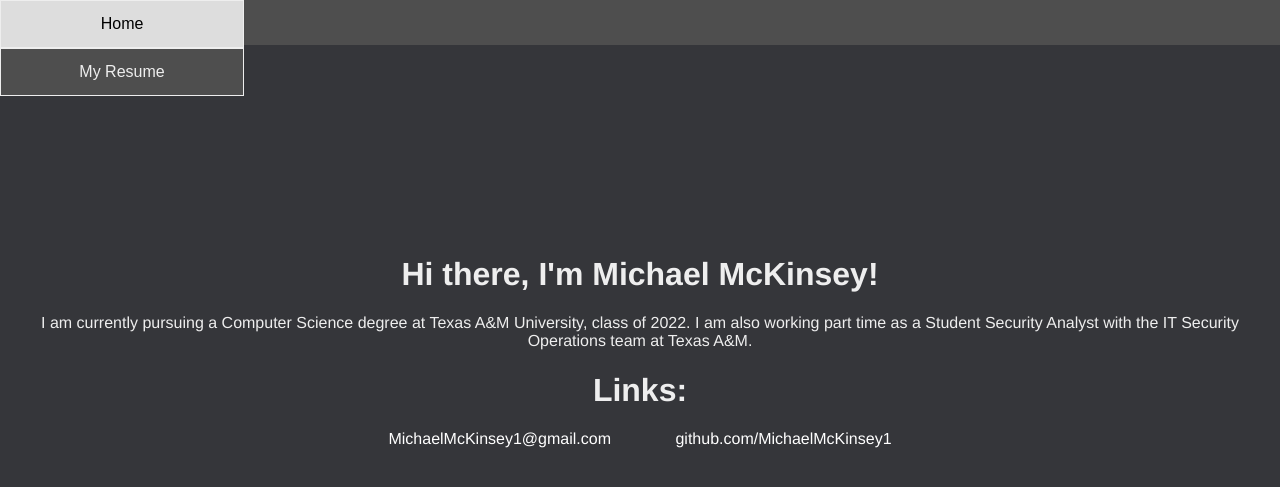
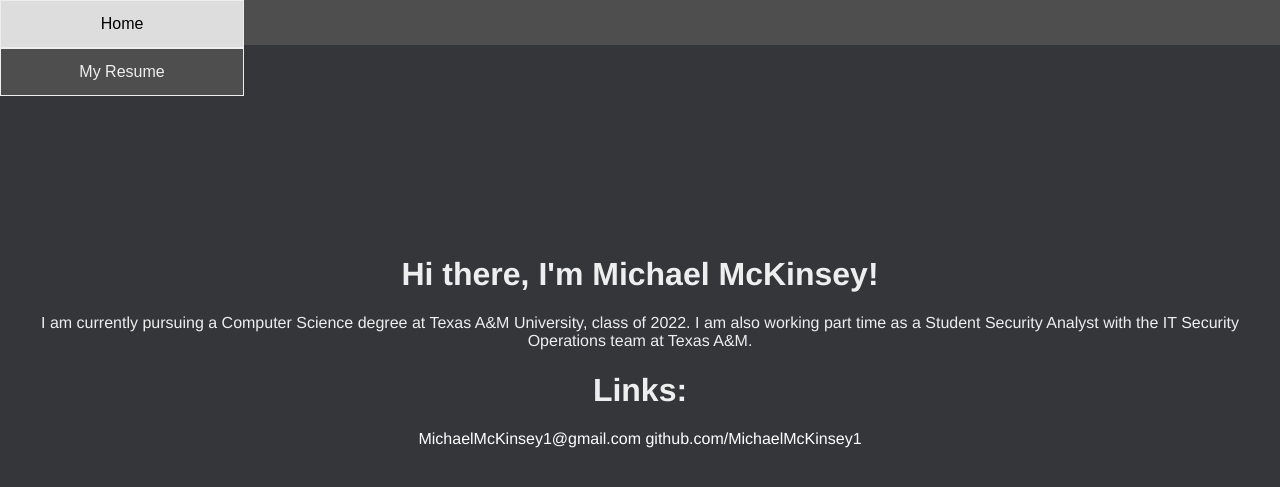
Before and after one commit to michaelmckinsey1/michaelmckinsey1.github.io, a Jekyll site: the page index.html, which Jekyll copies as it is, in a window 1280 px wide. Shown: the top 487 px of the page. Built offline with Jekyll 4.4.1, drawn with Linux system fonts in a browser that asks for light colours.

Commit message:
Update main.css

```diff
--- a/css/main.css
+++ b/css/main.css
@@ -12,9 +12,9 @@
     top: 0px;
     left: 0px;
     position: fixed;
-    display: inline-block;
 }
 
+/*
 #banner-button {
     float: left;
     background: #4e4e4e;
@@ -25,6 +25,7 @@
 #banner-button:hover {
     opacity: 0.5;
 }
+*/
 
 .block {
     display: inline-block;
@@ -107,9 +108,7 @@
 }
 
 nav ul li {
-    display: inline;
-    margin-right: 30px;
-    margin-left: 30px;
+    display: inline-block;
 }
 
 /*******************************/
```
